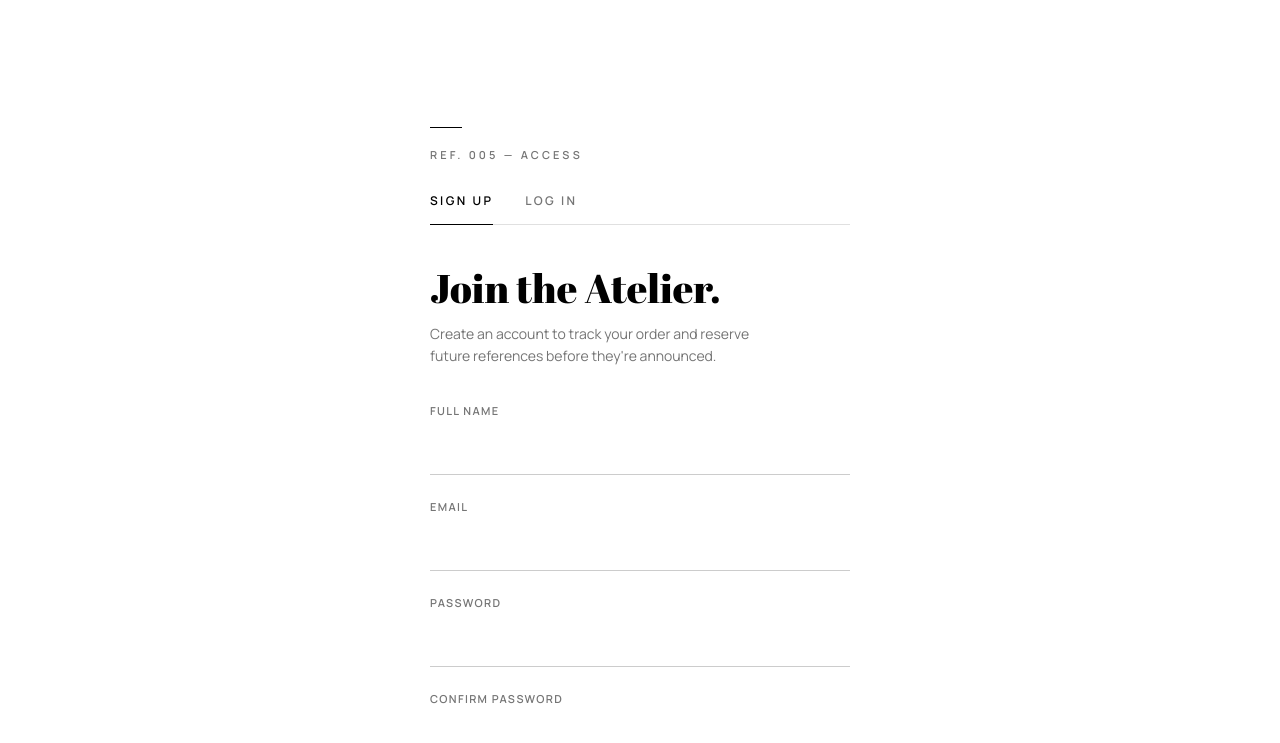
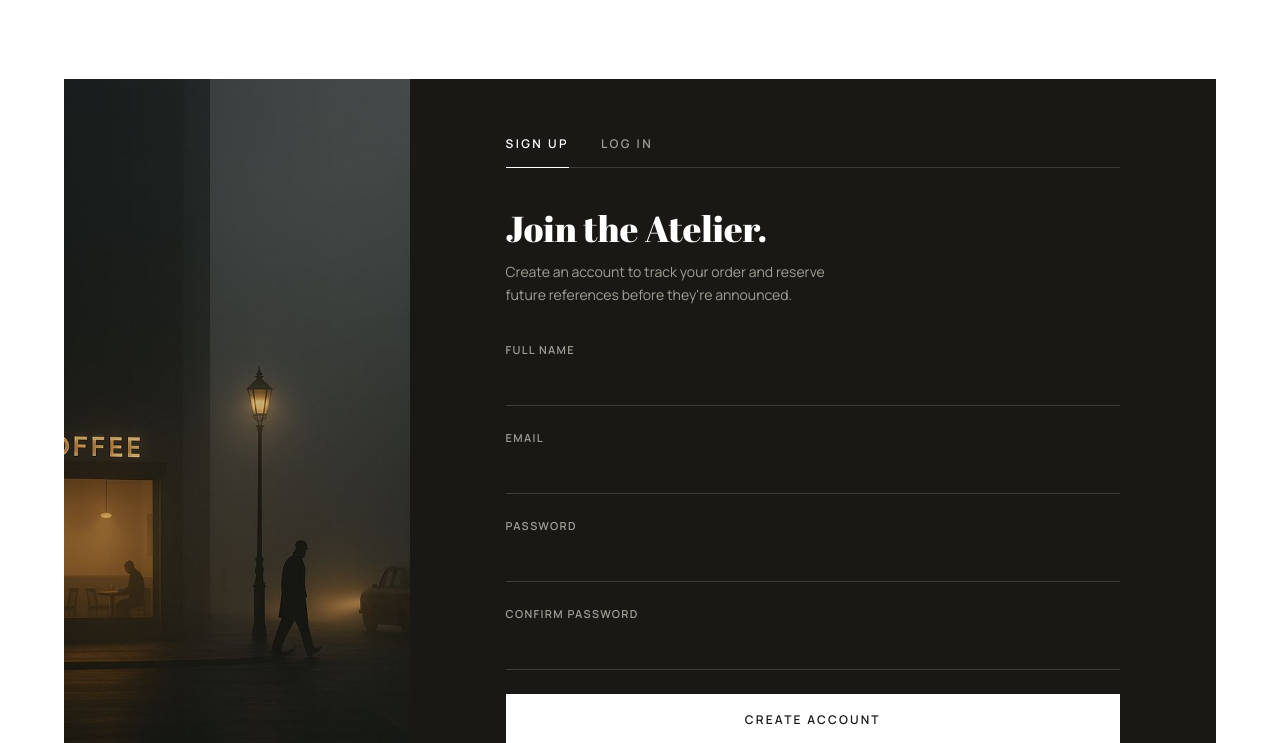
Before and after one commit to bijendra54/dialga-, a plain HTML site: page pages/sign-in.html in a window 1280 px wide. Shown: the part 57-800 px from the top of the page. Drawn offline with Linux system fonts and the light colour scheme.

Commit message:
final design

```diff
--- a/CSS/sign-in-style.css
+++ b/CSS/sign-in-style.css
@@ -217,17 +217,64 @@ footer {
 /* -----------------------------
    8. SIGN-IN / SIGN-UP
 ------------------------------ */
+
+/* Dark-surface tokens — the base file only defines colorWhite/Black/Grey,
+   which aren't enough contrast range for a dark card. Scoped here rather
+   than added to the global :root above, since nothing else on the site
+   uses them yet. */
+:root {
+  --colorCharcoal: #1a1815;
+  --colorCharcoalLine: rgba(255, 255, 255, 0.16);
+  --colorCharcoalLineHover: rgba(255, 255, 255, 0.4);
+  --colorMuted: #a39e94;
+}
+
 .authSection {
+  min-height: calc(100vh - var(--headerHeight));
   display: flex;
   align-items: center;
   justify-content: center;
-  padding: 96px 0 140px;
+  padding: 48px var(--gutter);
 }
 
 .authCard {
   width: 100%;
-  max-width: 420px;
+  max-width: 1200px;
   margin: 0 auto;
+  display: flex;
+  align-items: stretch;
+  overflow: hidden;
+}
+
+.authImage {
+  position: relative;
+  flex: 0 0 30%;
+}
+
+.authImage img {
+  width: 100%;
+  height: 100%;
+  object-fit: cover;
+}
+
+.authImageCaption {
+  position: absolute;
+  left: 24px;
+  bottom: 24px;
+  font-size: 11px;
+  font-weight: 600;
+  letter-spacing: 0.18em;
+  text-transform: uppercase;
+  color: var(--colorWhite);
+  text-shadow: 0 1px 8px rgba(0, 0, 0, 0.5);
+}
+
+.authFormPanel {
+  flex: 1 1 auto;
+  min-width: 0;
+  padding: 56px 96px;
+  background: var(--colorCharcoal);
+  color: var(--colorWhite);
 }
 
 .authEyebrow {
@@ -238,7 +285,7 @@ footer {
   font-weight: 600;
   letter-spacing: 0.28em;
   text-transform: uppercase;
-  color: var(--colorGrey);
+  color: var(--colorMuted);
 }
 
 .authEyebrow::before {
@@ -248,7 +295,7 @@ footer {
   left: 0;
   width: 32px;
   height: 1px;
-  background: var(--colorBlack);
+  background: var(--colorWhite);
 }
 
 /* Toggle: two text tabs over a hairline track, a solid indicator slides between them */
@@ -258,7 +305,7 @@ footer {
   display: flex;
   gap: 32px;
   margin-bottom: 40px;
-  border-bottom: var(--borderLight);
+  border-bottom: 1px solid var(--colorCharcoalLine);
 }
 
 .authToggleBtn {
@@ -267,18 +314,18 @@ footer {
   font-weight: 600;
   letter-spacing: 0.2em;
   text-transform: uppercase;
-  color: var(--colorGrey);
+  color: var(--colorMuted);
   cursor: pointer;
   transition: color 0.25s ease;
 }
 
 .authToggleBtn.is-active {
-  color: var(--colorBlack);
+  color: var(--colorWhite);
 }
 
 .authToggleBtn:hover,
 .authToggleBtn:focus-visible {
-  color: var(--colorBlack);
+  color: var(--colorWhite);
 }
 
 .authToggleIndicator {
@@ -287,21 +334,22 @@ footer {
   left: 0;
   height: 1px;
   width: 64px;
-  background: var(--colorBlack);
+  background: var(--colorWhite);
   transition: transform 0.4s ease, width 0.4s ease;
 }
 
 .authHeading {
   margin: 0 0 12px;
-  font-size: clamp(30px, 4vw, 40px);
+  font-size: clamp(28px, 4vw, 36px);
   line-height: 1.15;
+  color: var(--colorWhite);
 }
 
 .authSubtext {
   margin: 0 0 36px;
   font-size: 14px;
   line-height: 1.6;
-  color: var(--colorGrey);
+  color: var(--colorMuted);
   max-width: 38ch;
 }
 
@@ -321,31 +369,33 @@ footer {
   font-weight: 600;
   letter-spacing: 0.12em;
   text-transform: uppercase;
-  color: var(--colorGrey);
+  color: var(--colorMuted);
 }
 
 .authField input {
   display: block;
   width: 100%;
-  padding: 12px 2px;
+  padding: 8px 2px;
   font-size: 15px;
+  color: var(--colorWhite);
   background: transparent;
-  border-bottom: 1px solid #cccccc;
+  border-bottom: 1px solid var(--colorCharcoalLine);
   border-radius: 0;
   transition: border-color 0.25s ease;
 }
 
 .authField input::placeholder {
-  color: #aaaaaa;
+  color: var(--colorMuted);
+  opacity: 0.6;
 }
 
 .authField input:hover {
-  border-color: var(--colorGrey);
+  border-color: var(--colorCharcoalLineHover);
 }
 
 .authField input:focus-visible {
   outline: none;
-  border-color: var(--colorBlack);
+  border-color: var(--colorWhite);
 }
 
 .authForgot {
@@ -355,12 +405,12 @@ footer {
   font-size: 12px;
   text-transform: uppercase;
   letter-spacing: 0.08em;
-  color: var(--colorGrey);
+  color: var(--colorMuted);
 }
 
 .authForgot:hover,
 .authForgot:focus-visible {
-  color: var(--colorBlack);
+  color: var(--colorWhite);
 }
 
 .authSubmit {
@@ -370,27 +420,27 @@ footer {
   font-weight: 600;
   letter-spacing: 0.18em;
   text-transform: uppercase;
-  color: var(--colorWhite);
-  background: var(--colorBlack);
+  color: var(--colorCharcoal);
+  background: var(--colorWhite);
   cursor: pointer;
   transition: background 0.25s ease;
 }
 
 .authSubmit:hover,
 .authSubmit:focus-visible {
-  background: var(--colorGrey);
+  background: var(--colorMuted);
 }
 
 .authSwitch {
   margin: 28px 0 0;
   text-align: center;
   font-size: 13px;
-  color: var(--colorGrey);
+  color: var(--colorMuted);
 }
 
 .authSwitchLink {
   font-weight: 600;
-  color: var(--colorBlack);
+  color: var(--colorWhite);
   text-underline-offset: 3px;
   text-decoration: underline;
   cursor: pointer;
@@ -398,7 +448,7 @@ footer {
 
 .authSwitchLink:hover,
 .authSwitchLink:focus-visible {
-  color: var(--colorGrey);
+  color: var(--colorMuted);
 }
 
 /* -----------------------------
@@ -406,10 +456,12 @@ footer {
 ------------------------------ */
 @media (max-width: 860px) {
   .footerNavLinks { gap: 40px; }
+  .authCard { flex-direction: column; }
+  .authImage { flex-basis: auto; max-width: 100%; min-height: 200px; }
 }
 
 @media (max-width: 700px) {
   .footerContainer { flex-direction: column; gap: 32px; }
-  .authSection { padding: 64px 0 96px; }
+  .authFormPanel { padding: 44px 28px; }
   .authToggle { gap: 24px; }
 }
--- a/pages/sign-in.html
+++ b/pages/sign-in.html
@@ -36,7 +36,12 @@
       <div class="container">
         <div class="authCard">
 
-          <p class="authEyebrow">Ref. 005 — Access</p>
+          <div class="authImage">
+            <img src="../assets/images/preview.jpg" alt="Close-up of a hand-finished DIALGA watch worn on the wrist">
+          </div>
+
+          <div class="authFormPanel">
+
 
           <div class="authToggle" role="tablist" aria-label="Account access">
             <button type="button" class="authToggleBtn is-active" id="tabSignup" role="tab" aria-selected="true" aria-controls="panelSignup" data-target="signup">Sign Up</button>
@@ -94,6 +99,8 @@
             </form>
 
             <p class="authSwitch">New here? <button type="button" class="authSwitchLink" data-target="signup">Create an account</button></p>
+          </div>
+
           </div>
 
         </div>
```
Also changed, not shown: assets/images/preview.jpg (added).
